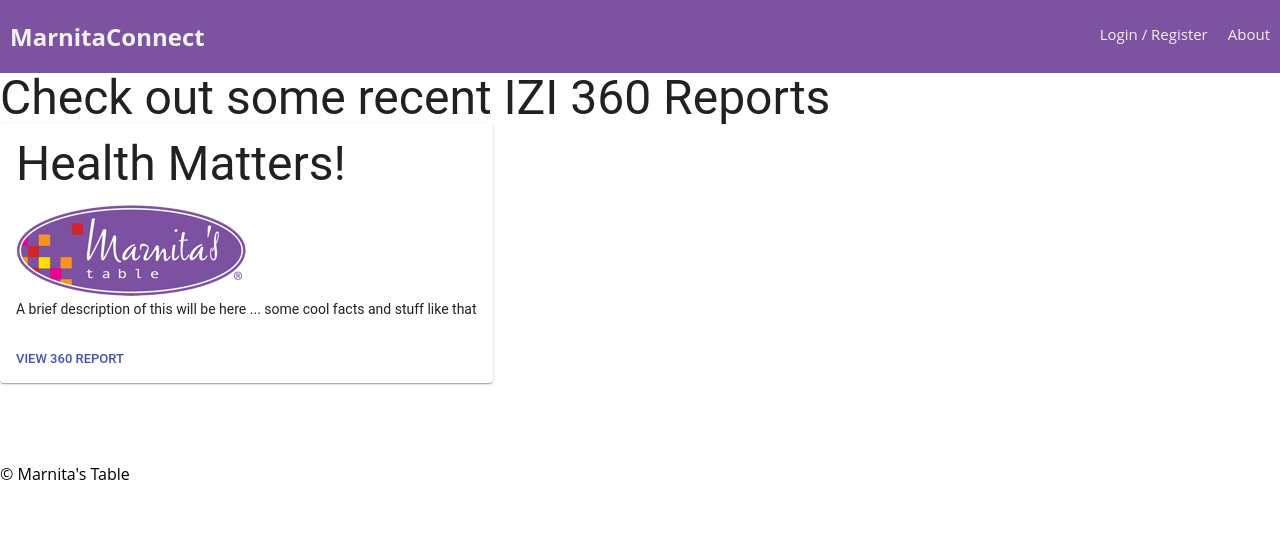
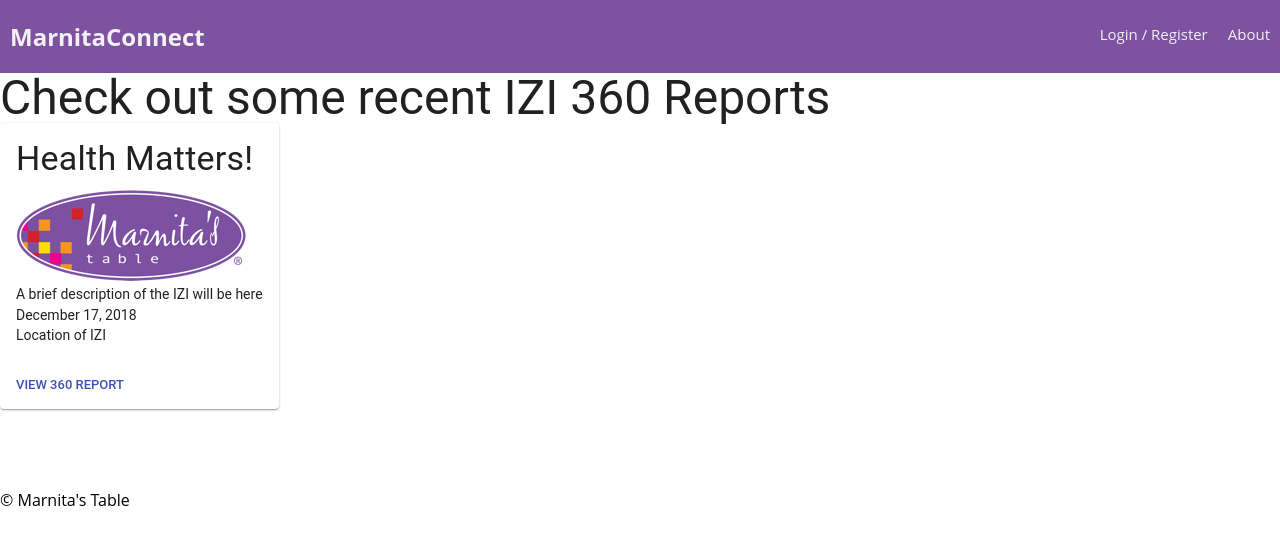
Before and after one commit to ashklein6/izi-access, a React (Create React App) app: page /#/home in a window 1280 px wide. Shown: the top 544 px of the page. Built offline with nearby package versions, Linux system fonts and the light colour scheme; no server answers.

Commit message:
primitive card template with placeholders; needs mapping functionality

```diff
--- a/src/components/HomePage/HomePage.js
+++ b/src/components/HomePage/HomePage.js
@@ -29,19 +29,28 @@
         <Grid container>
           <Grid item>
             <Card className={classes.card}>
+            {/* TO DO: add a number of card classes, color formatting based on IZI category? */}
 
               <CardActionArea>
                 <CardContent>
 
-                  <Typography gutterBottom variant="h3" component="h3">
+                  <Typography gutterBottom variant="h4" component="h4">
                     Health Matters!
                   </Typography>
 
                   <img src={MarnitaLogo} alt="Marnita's Table Placeholder" class=""/>
 
                   <Typography component="p">
-                    A brief description of this will be here ... some cool facts and stuff like that
+                    A brief description of the IZI will be here
                   </Typography>
+                  <Typography component="p">
+                    December 17, 2018
+                  </Typography>
+                  <Typography component="p">
+                    Location of IZI
+                  </Typography>
+
+
 
                 </CardContent>
               </CardActionArea>
```
